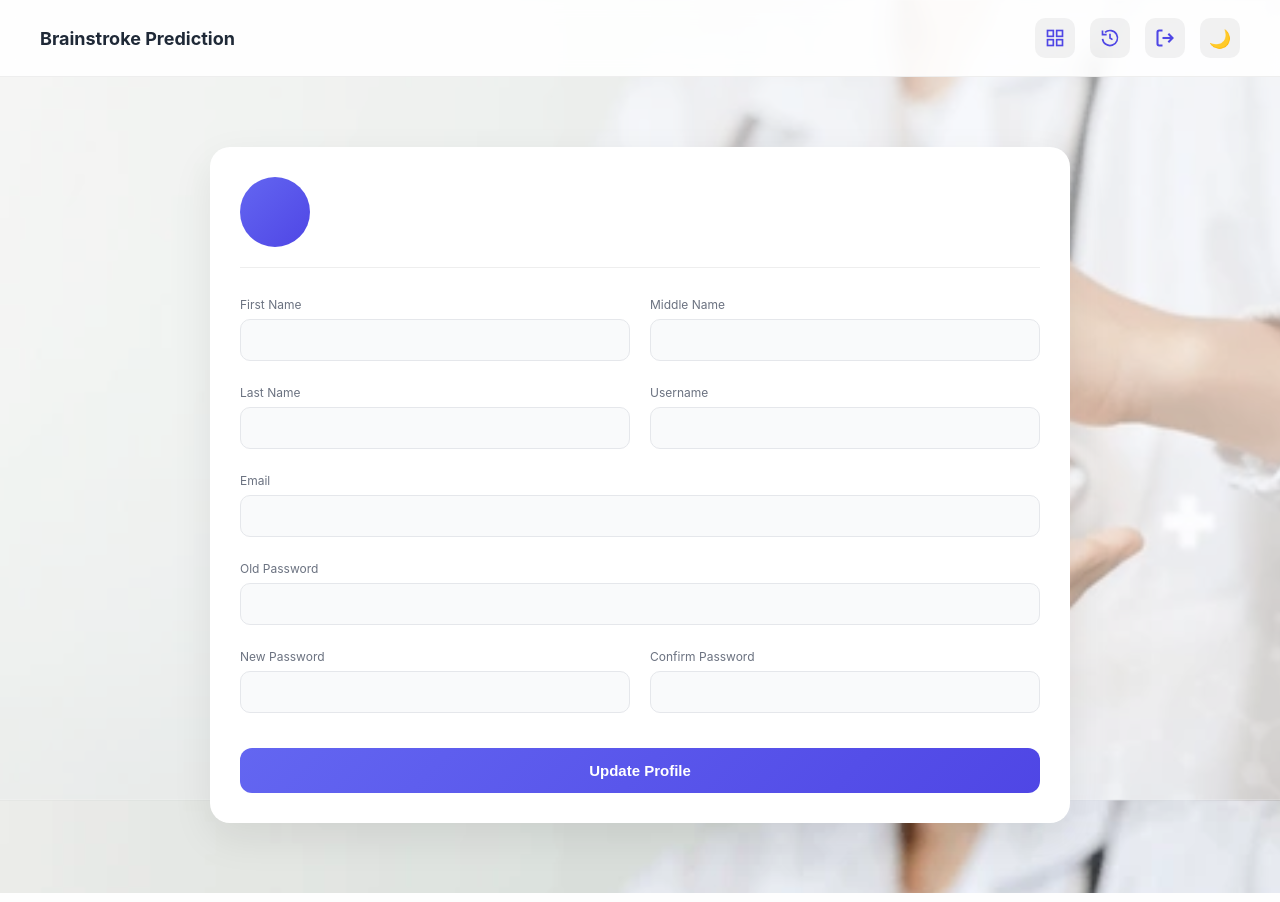
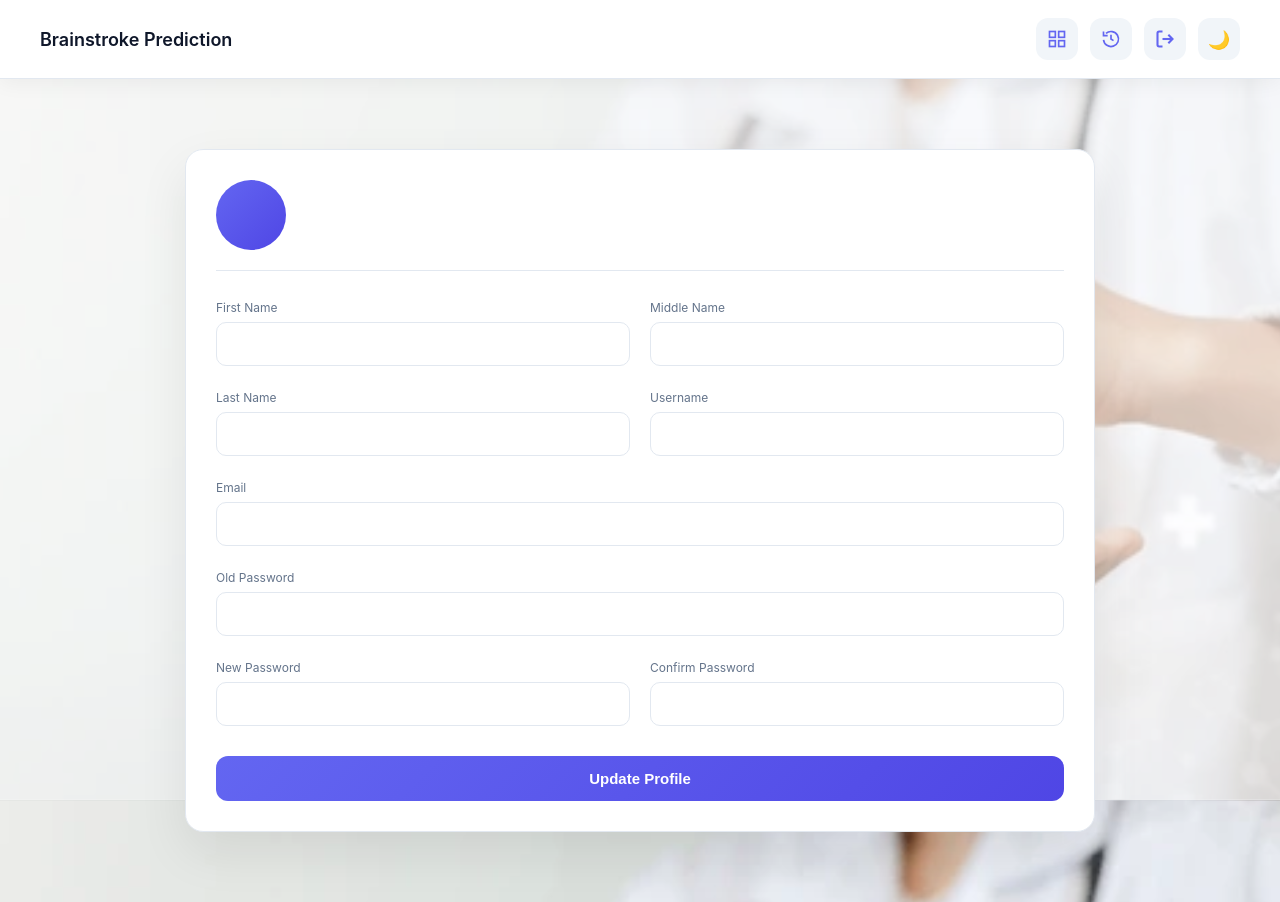
Before and after one commit to Surajit6428/brainstroke-project, a Flask app: template templates/profile.html in a window 1280 px wide. Run offline with Flask 3, Linux system fonts and the light colour scheme; the template is opened without the code that fills it, so the values that code supplies are empty; parts of the project's set-up code (start-up, migrations or seed data) failed here and were passed over.

Commit message:
update: changes made

```diff
--- a/templates/history.html
+++ b/templates/history.html
@@ -276,7 +276,7 @@
 
     <div class="popup" id="logoutPopup">
         <div class="popup-box">
-            <p>Are you sure to logout?</p>
+            <p>Are you sure you want to logout?</p>
             <button class="yes" onclick="logout()">Yes</button>
             <button class="no" onclick="closePopup()">No</button>
         </div>
--- a/templates/profile.html
+++ b/templates/profile.html
@@ -7,245 +7,272 @@
     <meta name="viewport" content="width=device-width, initial-scale=1">
 
     <style>
-        * {
-            box-sizing: border-box;
+        :root {
+            --primary: #6366f1;
+            --primary-dark: #4f46e5;
+            --bg: #f1f5f9;
+            --card: #ffffff;
+            --text: #0f172a;
+            --subtext: #64748b;
+            --border: #e2e8f0;
+            --danger: #ef4444;
+            --success: #22c55e;
         }
+
+        body.dark {
+            --bg: #0f172a;
+            --card: #1e293b;
+            --text: #f1f5f9;
+            --subtext: #94a3b8;
+            --border: #334155;
+        }
+
+        * { box-sizing: border-box; }
 
         body {
             margin: 0;
             font-family: 'Inter', sans-serif;
             background: url("{{ url_for('static', filename='bg.jpg') }}") no-repeat center center fixed;
             background-size: cover;
-            transition: 0.4s;
+            color: var(--text);
+            position: relative;
         }
 
-        body.light {
-            filter: brightness(1.1);
-        }
-
+        /* Overlay */
         body::before {
             content: "";
             position: fixed;
             inset: 0;
-            background: rgba(255, 255, 255, 0.5);
+            background: rgba(255,255,255,0.6);
             z-index: -1;
+        }
+
+        body.dark::before {
+            background: rgba(15,23,42,0.75);
         }
 
         /* NAVBAR */
         .navbar {
-            background: rgba(255, 255, 255, 0.9);
-            backdrop-filter: blur(10px);
+            background: var(--card);
             padding: 18px 40px;
             display: flex;
             justify-content: space-between;
             align-items: center;
-            border-bottom: 1px solid #eee;
+            border-bottom: 1px solid var(--border);
+            box-shadow: 0 4px 20px rgba(0,0,0,0.05);
         }
 
         .navbar h2 {
             margin: 0;
             font-size: 18px;
-            color: #1f2937;
+            font-weight: 600;
         }
 
         .nav-links {
             display: flex;
-            align-items: center;
-            gap: 15px;
+            gap: 12px;
         }
 
-        .icon-btn,
-        .toggle {
-            width: 40px;
-            height: 40px;
+        .icon-btn, .toggle {
+            width: 42px;
+            height: 42px;
+            border-radius: 12px;
             display: flex;
             align-items: center;
             justify-content: center;
+            background: var(--bg);
             cursor: pointer;
-            border-radius: 10px;
-            background: rgba(0, 0, 0, 0.05);
-            transition: 0.3s;
+            transition: 0.25s;
         }
 
         .icon-btn:hover {
-            transform: scale(1.1);
-            background: rgba(79, 172, 254, 0.2);
+            background: var(--primary);
+            transform: translateY(-2px);
         }
 
-        .logout-btn:hover {
-            background: linear-gradient(135deg, #ef4444, #dc2626);
-        }
+        .icon-btn:hover svg { stroke: white; }
+
+        .logout-btn:hover { background: var(--danger); }
 
         .icon-btn svg {
             width: 20px;
             height: 20px;
-            stroke: #4f46e5;
+            stroke: var(--primary);
         }
 
-        .toggle {
-            font-size: 18px;
-        }
+        .toggle { font-size: 18px; }
 
-        .toggle:hover {
-            transform: rotate(180deg) scale(1.1);
-        }
-
-        /* ===== ORIGINAL CODE BELOW ===== */
-
+        /* CONTAINER */
         .container {
-            max-width: 900px;
+            max-width: 950px;
             margin: 50px auto;
             padding: 20px;
         }
 
         .card {
-            background: white;
-            border-radius: 20px;
+            background: var(--card);
+            border-radius: 18px;
             padding: 30px;
-            box-shadow: 0 15px 40px rgba(0, 0, 0, 0.08);
+            box-shadow: 0 20px 50px rgba(0,0,0,0.08);
+            border: 1px solid var(--border);
         }
 
+        /* PROFILE */
         .profile-top {
             display: flex;
             align-items: center;
             gap: 18px;
             padding-bottom: 20px;
-            border-bottom: 1px solid #eee;
+            border-bottom: 1px solid var(--border);
             margin-bottom: 25px;
         }
 
         .avatar {
             width: 70px;
             height: 70px;
-            background: linear-gradient(135deg, #6366f1, #4f46e5);
-            color: white;
             border-radius: 50%;
+            background: linear-gradient(135deg,var(--primary),var(--primary-dark));
             display: flex;
             align-items: center;
             justify-content: center;
+            font-weight: bold;
+            color: white;
             font-size: 22px;
-            font-weight: bold;
         }
 
-        .profile-info h3 {
-            margin: 0;
-            font-size: 18px;
-            color: #111827;
-        }
+        .profile-info h3 { margin: 0; }
+        .profile-info p { margin: 4px 0 0; color: var(--subtext); }
 
-        .profile-info p {
-            margin: 3px 0 0;
-            font-size: 13px;
-            color: #6b7280;
-        }
-
+        /* GRID */
         .grid {
             display: grid;
             grid-template-columns: 1fr 1fr;
             gap: 20px;
         }
 
-        .full {
-            grid-column: span 2;
-        }
+        .full { grid-column: span 2; }
 
-        label {
-            font-size: 12px;
-            color: #6b7280;
-        }
+        label { font-size: 12px; color: var(--subtext); }
 
         input {
             width: 100%;
-            padding: 12px;
+            padding: 13px;
             border-radius: 10px;
-            border: 1px solid #e5e7eb;
+            border: 1px solid var(--border);
             margin-top: 6px;
             font-size: 14px;
-            background: #f9fafb;
+            background: transparent;
+            color: var(--text);
         }
 
         input:focus {
-            border-color: #6366f1;
-            background: white;
-            box-shadow: 0 0 0 3px rgba(99, 102, 241, 0.15);
+            border-color: var(--primary);
+            box-shadow: 0 0 0 3px rgba(99,102,241,0.2);
             outline: none;
         }
 
+        /* MESSAGE */
         .msg {
             padding: 12px;
             border-radius: 10px;
             margin-bottom: 15px;
-            font-size: 14px;
         }
 
         .msg.error {
-            background: #fee2e2;
-            color: #dc2626;
+            background: rgba(239,68,68,0.1);
+            color: var(--danger);
         }
 
         .msg.success {
-            background: #dcfce7;
-            color: #16a34a;
-        }
-
-        .strength {
-            font-size: 12px;
-            margin-top: 5px;
+            background: rgba(34,197,94,0.1);
+            color: var(--success);
         }
 
         .error {
-            color: #dc2626;
-            font-size: 13px;
+            color: var(--danger);
             margin-top: 10px;
-            font-weight: 500;
         }
 
+        /* BUTTON */
         button {
             margin-top: 20px;
             width: 100%;
             padding: 14px;
-            background: linear-gradient(135deg, #6366f1, #4f46e5);
+            background: linear-gradient(135deg,var(--primary),var(--primary-dark));
             border: none;
             color: white;
             border-radius: 12px;
             font-size: 15px;
             font-weight: 600;
             cursor: pointer;
-            transition: 0.3s;
+            transition: 0.25s;
         }
 
         button:hover {
             transform: translateY(-2px);
-            box-shadow: 0 10px 20px rgba(99, 102, 241, 0.3);
+            box-shadow: 0 10px 25px rgba(99,102,241,0.4);
         }
 
-        @media(max-width:600px) {
-            .grid {
-                grid-template-columns: 1fr;
-            }
+        /* POPUP */
+        .popup {
+            position: fixed;
+            inset: 0;
+            background: rgba(0,0,0,0.5);
+            display: none;
+            align-items: center;
+            justify-content: center;
+        }
 
-            .full {
-                grid-column: span 1;
-            }
+        .popup-box {
+            background: var(--card);
+            padding: 25px;
+            border-radius: 15px;
+            text-align: center;
+            width: 320px;
+            animation: pop 0.25s ease;
+        }
+
+        @keyframes pop {
+            from { transform: scale(0.8); opacity: 0; }
+            to { transform: scale(1); opacity: 1; }
+        }
+
+        .popup-btns {
+            display: flex;
+            gap: 10px;
+            margin-top: 15px;
+        }
+
+        .popup-btns button { flex: 1; }
+
+        .popup-btns .cancel {
+            background: var(--border);
+            color: var(--text);
+        }
+
+        /* MOBILE */
+        @media(max-width:600px){
+            .grid { grid-template-columns: 1fr; }
+            .full { grid-column: span 1; }
         }
     </style>
 
     <script>
         function toggleTheme() {
-            document.body.classList.toggle("light");
+            document.body.classList.toggle("dark");
             localStorage.setItem("theme",
-                document.body.classList.contains("light") ? "light" : "dark");
+                document.body.classList.contains("dark") ? "dark" : "light");
             updateIcon();
         }
 
         function updateIcon() {
             document.getElementById("themeIcon").innerHTML =
-                document.body.classList.contains("light") ? "☀" : "🌙";
+                document.body.classList.contains("dark") ? "☀" : "🌙";
         }
 
         window.onload = function () {
-            if (localStorage.getItem("theme") === "light") {
-                document.body.classList.add("light");
+            if (localStorage.getItem("theme") === "dark") {
+                document.body.classList.add("dark");
             }
             updateIcon();
         }
@@ -256,9 +283,9 @@
             let strong = /((?=.*[a-z])(?=.*[A-Z])(?=.*[0-9])(?=.*[@$!%*?&]))/
 
             if (pass.length == 0) strength.innerHTML = ""
-            else if (pass.length < 6) { strength.innerHTML = "Weak Password"; strength.style.color = "red" }
-            else if (strong.test(pass)) { strength.innerHTML = "Strong Password"; strength.style.color = "green" }
-            else { strength.innerHTML = "Medium Password"; strength.style.color = "orange" }
+            else if (pass.length < 6) { strength.innerHTML = "Weak"; strength.style.color = "red" }
+            else if (strong.test(pass)) { strength.innerHTML = "Strong"; strength.style.color = "green" }
+            else { strength.innerHTML = "Medium"; strength.style.color = "orange" }
         }
 
         function validateForm() {
@@ -273,6 +300,18 @@
 
             error.innerHTML = ""
             return true
+        }
+
+        function openLogoutPopup() {
+            document.getElementById("logoutPopup").style.display = "flex";
+        }
+
+        function closeLogoutPopup() {
+            document.getElementById("logoutPopup").style.display = "none";
+        }
+
+        function confirmLogout() {
+            window.location.href = "/logout";
         }
     </script>
 
@@ -302,7 +341,7 @@
                 </svg>
             </div>
 
-            <div class="icon-btn logout-btn" onclick="location.href='/logout'">
+            <div class="icon-btn logout-btn" onclick="openLogoutPopup()">
                 <svg viewBox="0 0 24 24" fill="none" stroke-width="2.5">
                     <path d="M9 21H5a2 2 0 0 1-2-2V5a2 2 0 0 1 2-2h4" />
                     <polyline points="16 17 21 12 16 7" />
@@ -315,7 +354,6 @@
         </div>
     </div>
 
-    <!-- ✅ FORM FULLY PRESENT -->
     <div class="container">
         <div class="card">
 
@@ -391,6 +429,15 @@
         </div>
     </div>
 
+    <div id="logoutPopup" class="popup">
+        <div class="popup-box">
+            <p>Are you sure you want to logout?</p>
+            <div class="popup-btns">
+                <button onclick="confirmLogout()">Yes</button>
+                <button onclick="closeLogoutPopup()" class="cancel">No</button>
+            </div>
+        </div>
+    </div>
+
 </body>
-
 </html>
```
Also changed, not shown: app.py (+1 -66 lines), templates/dashboard.html (+92 -41 lines).
